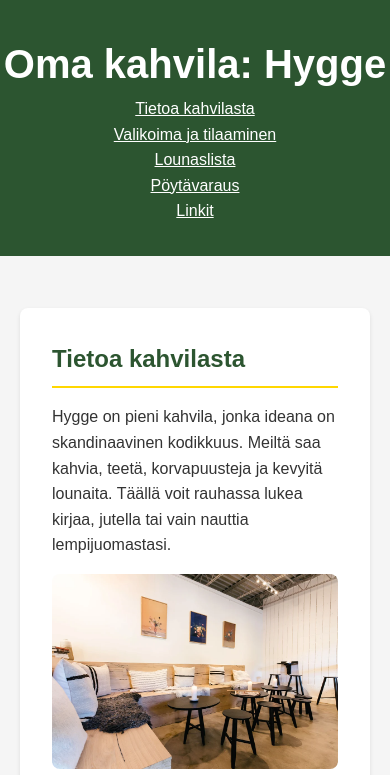
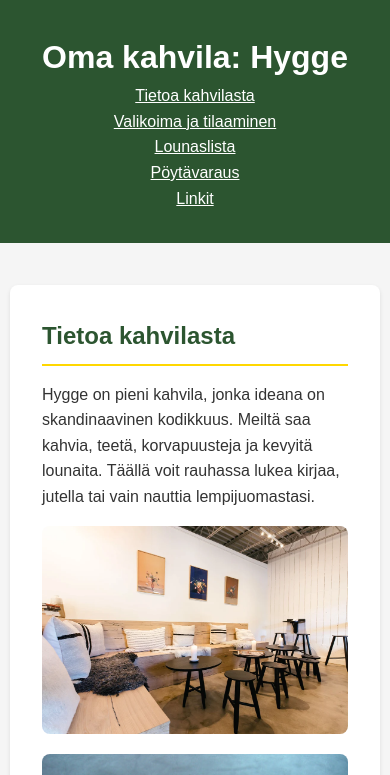
Before and after one commit to amonajen/html-harjoitukset, a plain HTML site: page kahvila/index.html in a window 390 px wide. Shown: the top 775 px of the page. Drawn offline with Linux system fonts and the light colour scheme.

Commit message:
Lisää puhelinnäkymän tyylit

```diff
--- a/kahvila/tyyli.css
+++ b/kahvila/tyyli.css
@@ -149,3 +149,18 @@ label {
     color: #1a4121;
     text-decoration: underline;
 }
+
+@media (max-width: 768px) {
+    .container {
+        padding: 10px;
+    }
+
+    .kuva-ryhma img {
+        width: 100%;
+        max-width: 100%;
+    }
+
+    #header h1 {
+        font-size: 2rem;
+    }
+}
```
